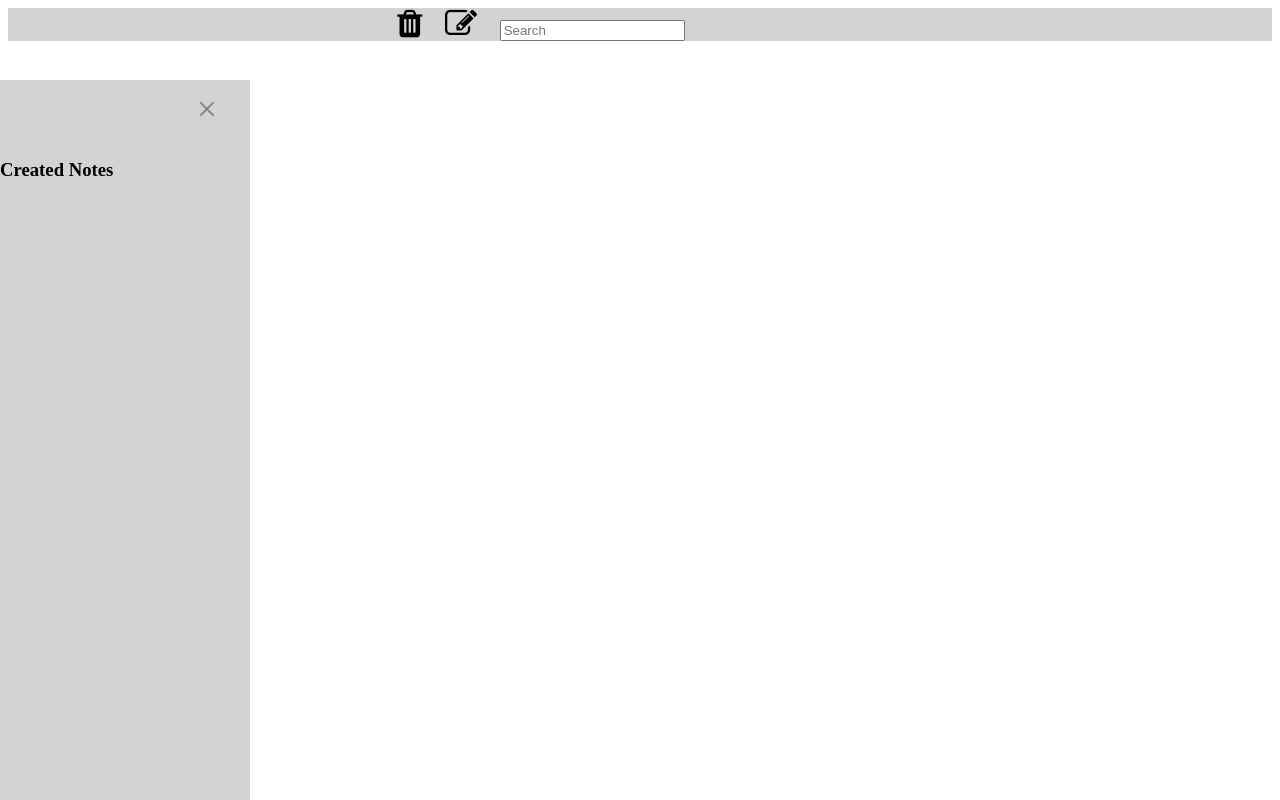
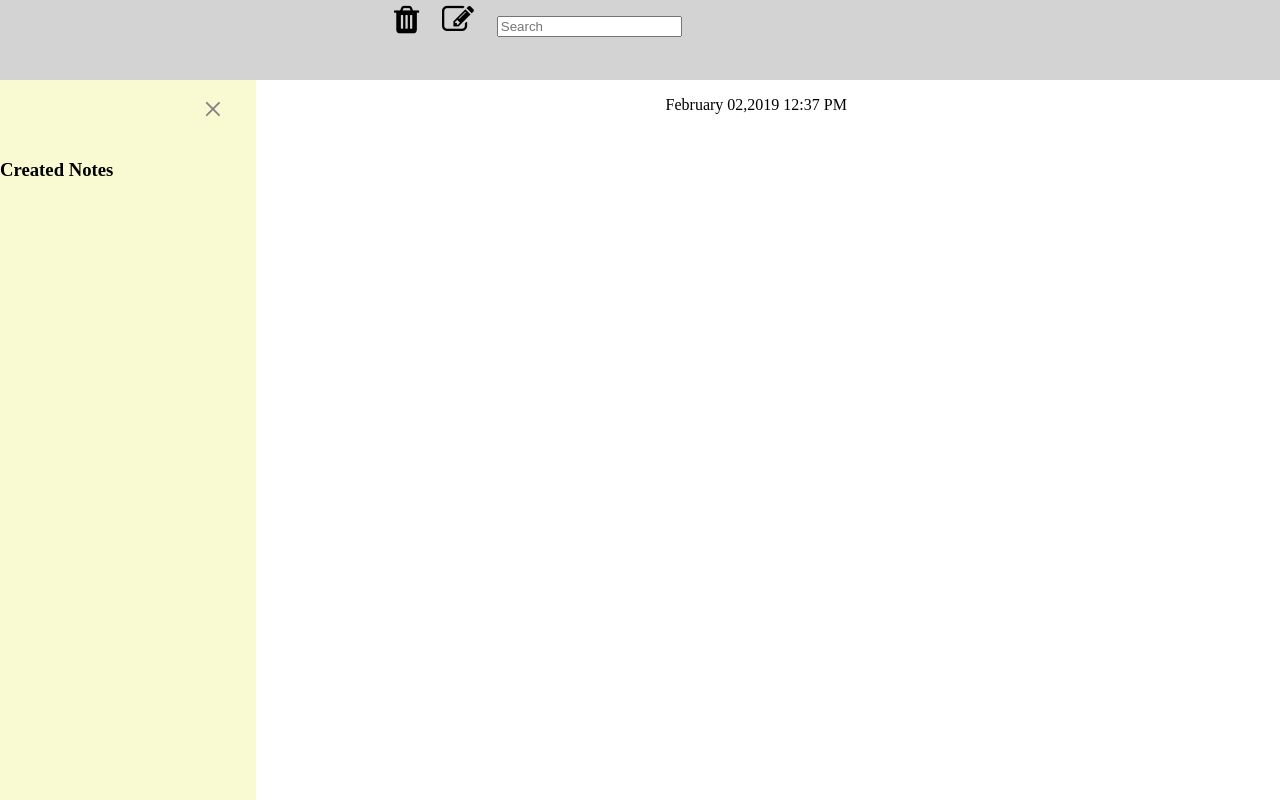
Before and after one commit to arifeeen/notes, an Angular app: page / in a window 1280 px wide. Built offline with nearby package versions, Linux system fonts and the light colour scheme.

Commit message:
added subject service and date pipe

```diff
--- a/src/app/app.component.html
+++ b/src/app/app.component.html
@@ -1,3 +1,4 @@
 <app-menu></app-menu>
 <app-sidebar></app-sidebar>
+<app-body></app-body>
 <router-outlet></router-outlet>
--- a/src/app/body/body.component.css
+++ b/src/app/body/body.component.css
@@ -0,0 +1,8 @@
+.bdy{
+    position:fixed;
+    top:10%;
+    left:20%;
+    background-color: white;
+    height:100%;
+    width:80%;
+}
--- a/src/app/body/body.component.html
+++ b/src/app/body/body.component.html
@@ -1,3 +1,5 @@
-<p>
-  body works!
-</p>
+
+<div class="bdy" #menu>
+    <p style="height:5%;position:relative;left:40%">{{today | date:'MMMM dd,yyyy hh:mm a':'+0530'}}</p>
+<textarea style="height:95%;width:100%;border:0"></textarea>
+</div>
--- a/src/app/body/body.component.ts
+++ b/src/app/body/body.component.ts
@@ -1,4 +1,5 @@
-import { Component, OnInit } from '@angular/core';
+import { Component, OnInit, Renderer2, ViewChild, ElementRef } from '@angular/core';
+import { SubjectserviceService } from '../services/subjectservice.service';
 
 @Component({
   selector: 'app-body',
@@ -6,8 +7,22 @@ import { Component, OnInit } from '@angular/core';
   styleUrls: ['./body.component.css']
 })
 export class BodyComponent implements OnInit {
+  today: number = Date.now();
+  @ViewChild("menu",{read:ElementRef}) private mnu:ElementRef;
 
-  constructor() { }
+  constructor(private renderer:Renderer2,private subjectSevice:SubjectserviceService) {
+    this.subjectSevice.getSidebar().subscribe(res => {
+      if (res === 'open'){
+        this.renderer.setStyle(this.mnu['nativeElement'],'left','20%');
+        this.renderer.setStyle(this.mnu['nativeElement'],'width','80%');
+
+      } else {
+        this.renderer.setStyle(this.mnu['nativeElement'],'left','5%');
+        this.renderer.setStyle(this.mnu['nativeElement'],'width','95%');
+
+      }
+    })
+   }
 
   ngOnInit() {
   }
--- a/src/app/menu/menu.component.css
+++ b/src/app/menu/menu.component.css
@@ -4,4 +4,10 @@
 
 .bgd{
     background-color: lightgray;
+    position:fixed;
+    top:0;
+    left:0;
+    width:100%;
+    height:10%;
+
 }
--- a/src/app/menu/menu.component.html
+++ b/src/app/menu/menu.component.html
@@ -1,5 +1,5 @@
 <div class="bgd">
-  <i class="fa fa-trash spc fa-2x" style="position:relative;left:30%" aria-hidden="true"></i>
-  <i class="fa fa-pencil-square-o spc fa-2x" style="position:relative;left:31%"  aria-hidden="true"></i>
-  <input  class="spc" type="text" style="position:relative;left:32%" placeholder="Search">
+  <i class="fa fa-trash spc fa-2x" style="position:relative;left:30%;top:5%" aria-hidden="true"></i>
+  <i class="fa fa-pencil-square-o spc fa-2x" style="position:relative;left:31%;top:5%"  aria-hidden="true"></i>
+  <input  class="spc" type="text" style="position:relative;left:32%;top:5%" placeholder="Search">
 </div>
--- /dev/null
+++ b/src/app/services/subjectservice.service.ts
@@ -0,0 +1,19 @@
+import { Injectable } from '@angular/core';
+import { Subject } from 'rxjs';
+
+@Injectable({
+  providedIn: 'root'
+})
+export class SubjectserviceService {
+  private expandCloseSidebar = new Subject<any>();
+  constructor() { }
+
+  addSidebar(event:string){
+    this.expandCloseSidebar.next(event);
+
+  }
+
+  getSidebar(){
+    return this.expandCloseSidebar.asObservable();
+  }
+}
--- a/src/app/sidebar/sidebar.component.css
+++ b/src/app/sidebar/sidebar.component.css
@@ -1,13 +1,13 @@
 .sidebar {
     height: 100%; /* 100% Full-height */
-    width: 250px; /* 0 width - change this with JavaScript */
+    width: 20%; /* 0 width - change this with JavaScript */
     position: fixed; /* Stay in place */
     z-index: 1; /* Stay on top */
-    top: 10%;
+    top:10%;
     left: 0;
-    background-color: lightgray; /* Black*/
+    background-color:lightgoldenrodyellow; /* Black*/
     overflow-x: hidden; /* Disable horizontal scroll */
-    overflow-y:scroll;
+    overflow-y: auto;
     padding-top: 60px; /* Place content 60px from the top */
     transition: 0.5s; /* 0.5 second transition effect to slide in the sidebar */
   }
@@ -34,6 +34,7 @@
     right: 25px;
     font-size: 36px;
     margin-left: 50px;
+
   }
 
   /* The button used to open the sidebar */
@@ -51,7 +52,7 @@
   }
 
   @media screen and (max-height: 450px) {
-    .sidebar {padding-top: 15px; width:0px;}
+    .sidebar {padding-top: 15px; width:0%;}
     .sidebar a {font-size: 18px;}
   }
 
--- a/src/app/sidebar/sidebar.component.ts
+++ b/src/app/sidebar/sidebar.component.ts
@@ -1,4 +1,5 @@
 import { Component, OnInit, ViewChild, ElementRef, Renderer2 } from '@angular/core';
+import { SubjectserviceService } from '../services/subjectservice.service';
 
 @Component({
   selector: 'app-sidebar',
@@ -7,7 +8,7 @@ import { Component, OnInit, ViewChild, ElementRef, Renderer2 } from '@angular/co
 })
 export class SidebarComponent implements OnInit {
 
-  constructor(private renderer: Renderer2) { }
+  constructor(private renderer: Renderer2,private subjectService:SubjectserviceService) { }
 
   @ViewChild('sbar', {read: ElementRef}) private sbar:ElementRef;
 
@@ -15,12 +16,14 @@ export class SidebarComponent implements OnInit {
   }
 
   openNav(){
-    this.renderer.setStyle(this.sbar['nativeElement'],'width','250px');
+    this.renderer.setStyle(this.sbar['nativeElement'],'width','20%');
+    this.subjectService.addSidebar('open');
 
   }
 
   closeNav(){
     this.renderer.setStyle(this.sbar['nativeElement'],'width',0);
+    this.subjectService.addSidebar('close');
   }
 
 }
```
Also changed, not shown: 1 other file (tests, documents, lock files or other folders).
